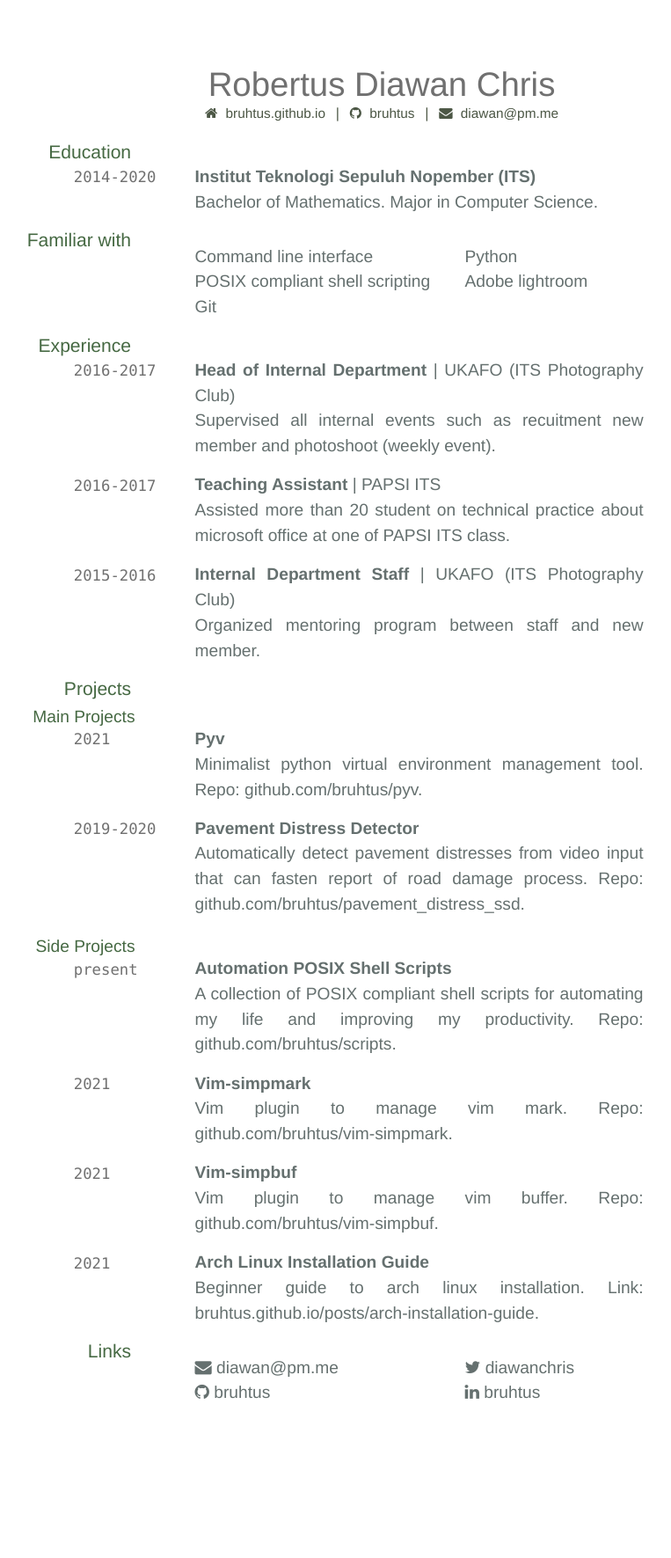
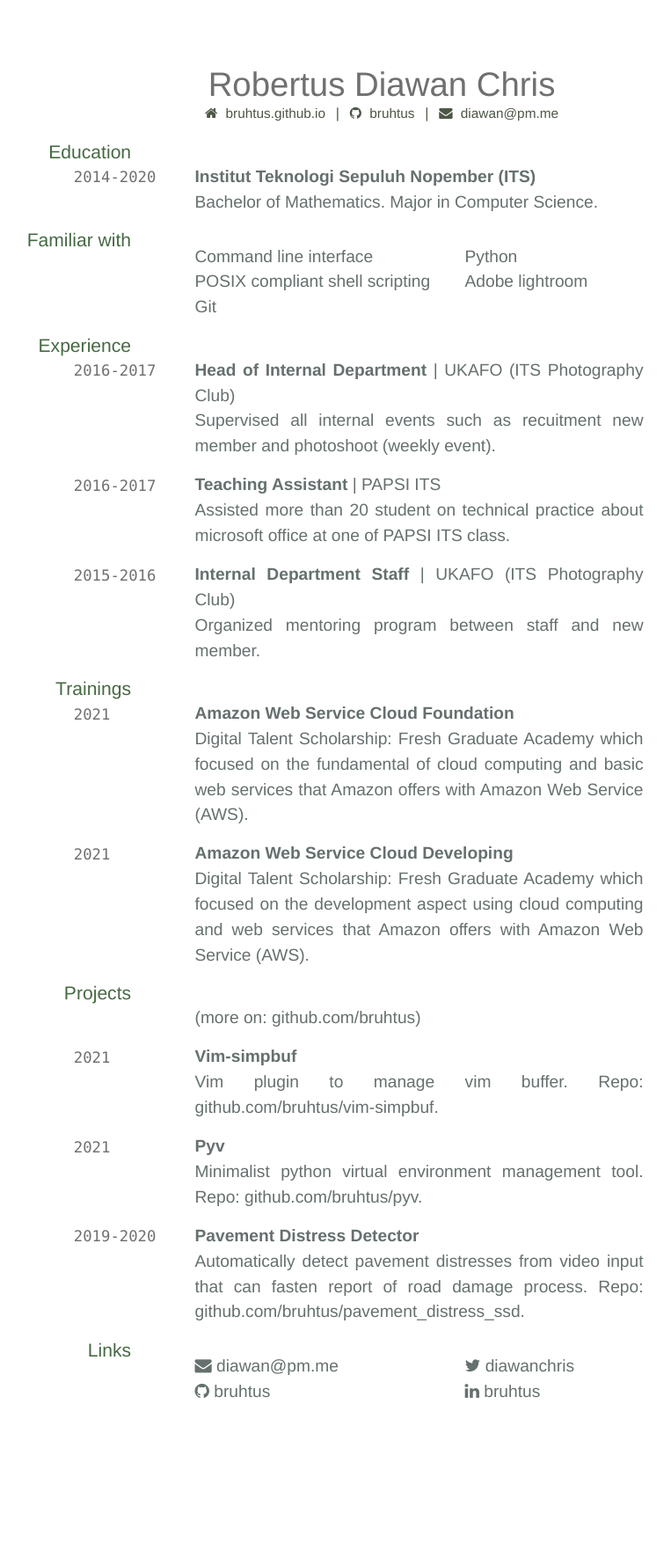
Before and after one commit to TimoTSchmidt/test3, a Jekyll site: the page built from index.md, in a window 1280 px wide. Shown: the whole page at 88% size, without its empty margins (206-969 px from the left). Built offline with Jekyll 4.4.1, drawn with Linux system fonts in a browser that asks for light colours; nearby versions of some CDN libraries.

Commit message:
Simplify `Projects` section and add `Trainings` section
Only display a few projects and info to check github for more. Added
training section after finishing Digital Talent Scholarship: Fresh
Graduate Academy.

```diff
--- a/index.md
+++ b/index.md
@@ -43,9 +43,23 @@ Assisted more than 20 student on technical practice about microsoft office at on
 __Internal Department Staff__ | UKAFO (ITS Photography Club) <br>
 Organized mentoring program between staff and new member.
 
+## Trainings
+
+`2021`
+__Amazon Web Service Cloud Foundation__ <br>
+Digital Talent Scholarship: Fresh Graduate Academy which focused on the fundamental of cloud computing and basic web services that Amazon offers with Amazon Web Service (AWS).
+
+`2021`
+__Amazon Web Service Cloud Developing__ <br>
+Digital Talent Scholarship: Fresh Graduate Academy which focused on the development aspect using cloud computing and web services that Amazon offers with Amazon Web Service (AWS).
+
 ## Projects
+<br>
+(more on: [github.com/bruhtus](https://github.com/bruhtus))
 
-### Main Projects
+`2021`
+__Vim-simpbuf__ <br>
+Vim plugin to manage vim buffer. Repo: [github.com/bruhtus/vim-simpbuf](https://github.com/bruhtus/vim-simpbuf).
 
 `2021`
 __Pyv__ <br>
@@ -54,24 +68,6 @@ Minimalist python virtual environment management tool. Repo: [github.com/bruhtus
 `2019-2020`
 __Pavement Distress Detector__ <br>
 Automatically detect pavement distresses from video input that can fasten report of road damage process. Repo: [github.com/bruhtus/pavement_distress_ssd](https://github.com/bruhtus/pavement_distress_ssd).
-
-### Side Projects
-
-`present`
-__Automation POSIX Shell Scripts__ <br>
-A collection of POSIX compliant shell scripts for automating my life and improving my productivity. Repo: [github.com/bruhtus/scripts](https://github.com/bruhtus/scripts).
-
-`2021`
-__Vim-simpmark__ <br>
-Vim plugin to manage vim mark. Repo: [github.com/bruhtus/vim-simpmark](https://github.com/bruhtus/vim-simpmark).
-
-`2021`
-__Vim-simpbuf__ <br>
-Vim plugin to manage vim buffer. Repo: [github.com/bruhtus/vim-simpbuf](https://github.com/bruhtus/vim-simpbuf).
-
-`2021`
-__Arch Linux Installation Guide__ <br>
-Beginner guide to arch linux installation. Link: [bruhtus.github.io/posts/arch-installation-guide](https://bruhtus.github.io/posts/arch-installation-guide/).
 
 <!-- ## Areas of expertise
 
```
